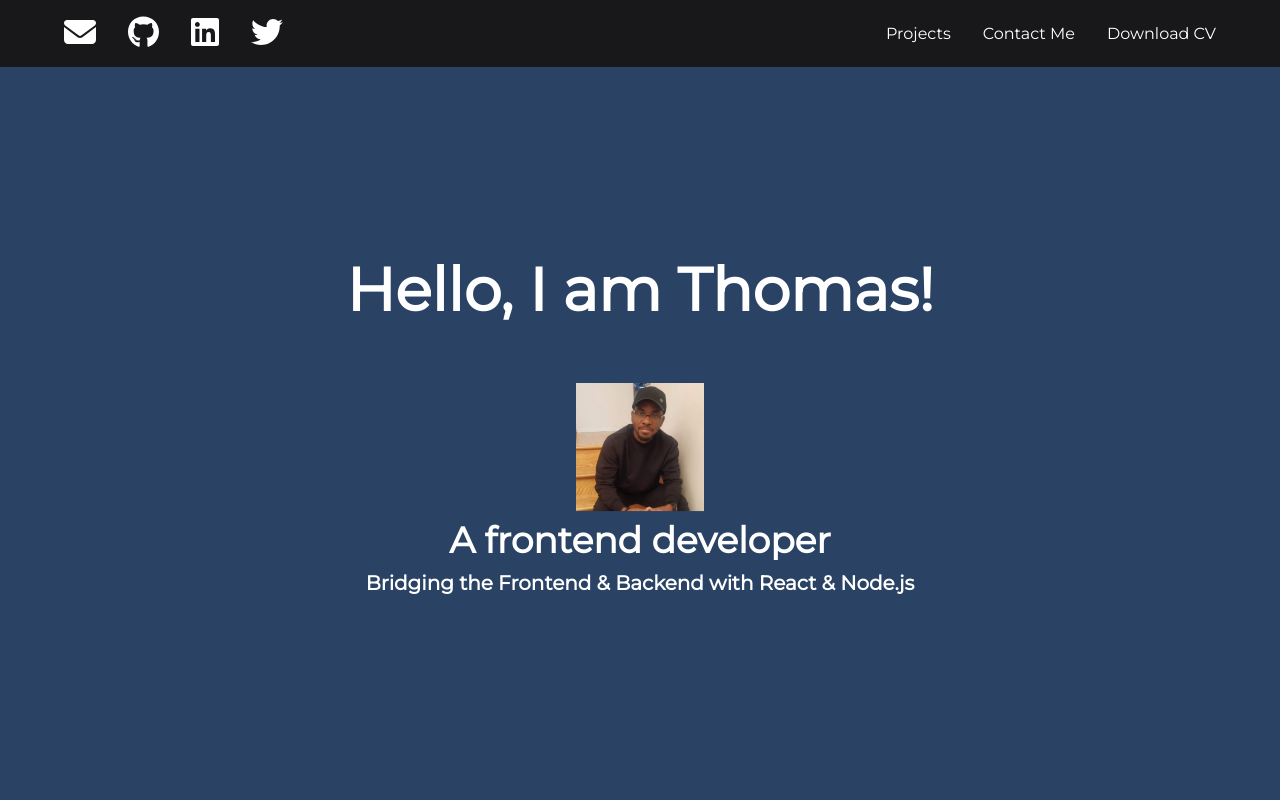
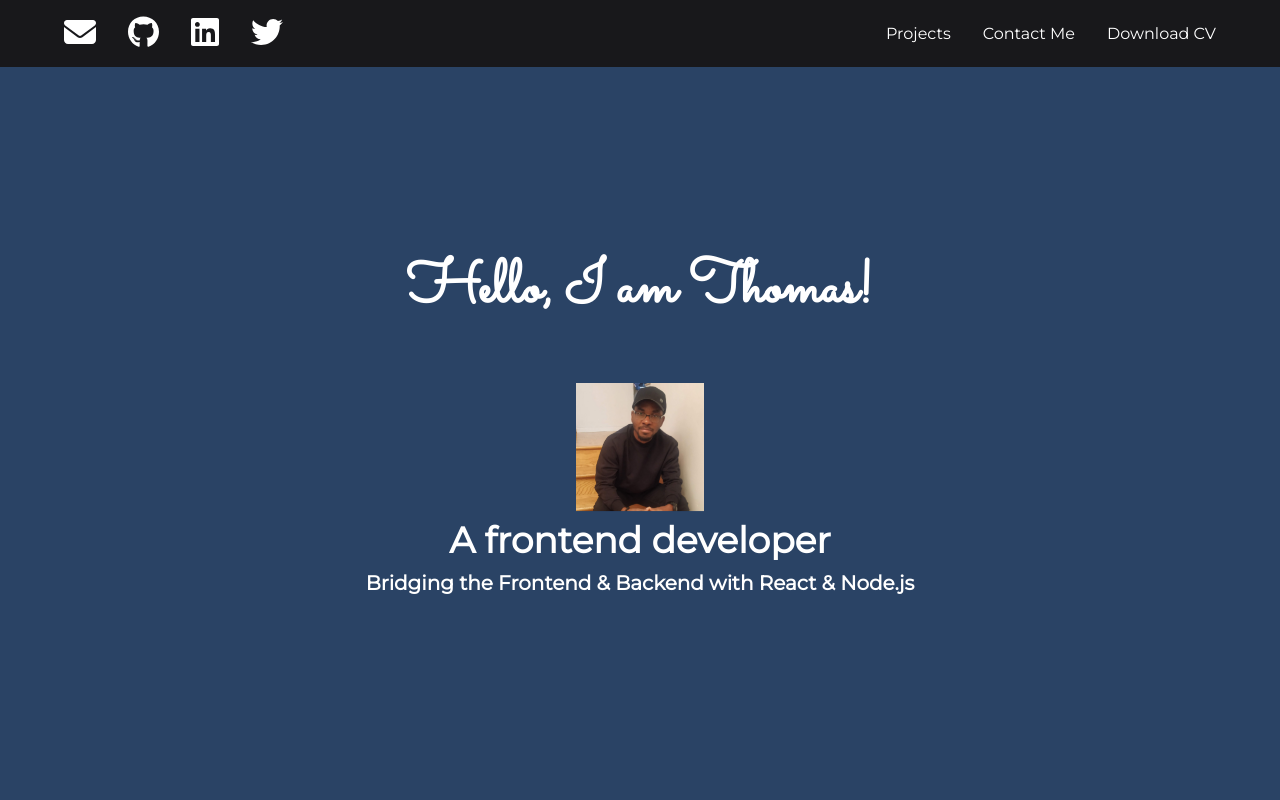
Before and after one commit to thomastepi/portfolio, a React (Create React App) app: page / in a window 1280 px wide. Shown: the top 800 px of the page. Built offline with nearby package versions, Linux system fonts and the light colour scheme; no server answers; a web font is replaced by a local one.

Commit message:
greeting font fixed

```diff
--- a/src/components/LandingSection.js
+++ b/src/components/LandingSection.js
@@ -8,7 +8,7 @@ const bio1 = "A frontend developer";
 const bio2 = "Bridging the Frontend & Backend with React & Node.js";
 
 const Greeting = styled.div`
-  h2 {
+  .greeting {
     font-family: "sacramento", cursive;
   }
 `;
@@ -25,7 +25,7 @@ const LandingSection = () => {
       >
         <Center py="55px">
           <Greeting>
-            <Heading size="3xl">{greeting}</Heading>
+            <Heading className="greeting" size="3xl">{greeting}</Heading>
           </Greeting>
         </Center>
         <VStack px="10px">
```
